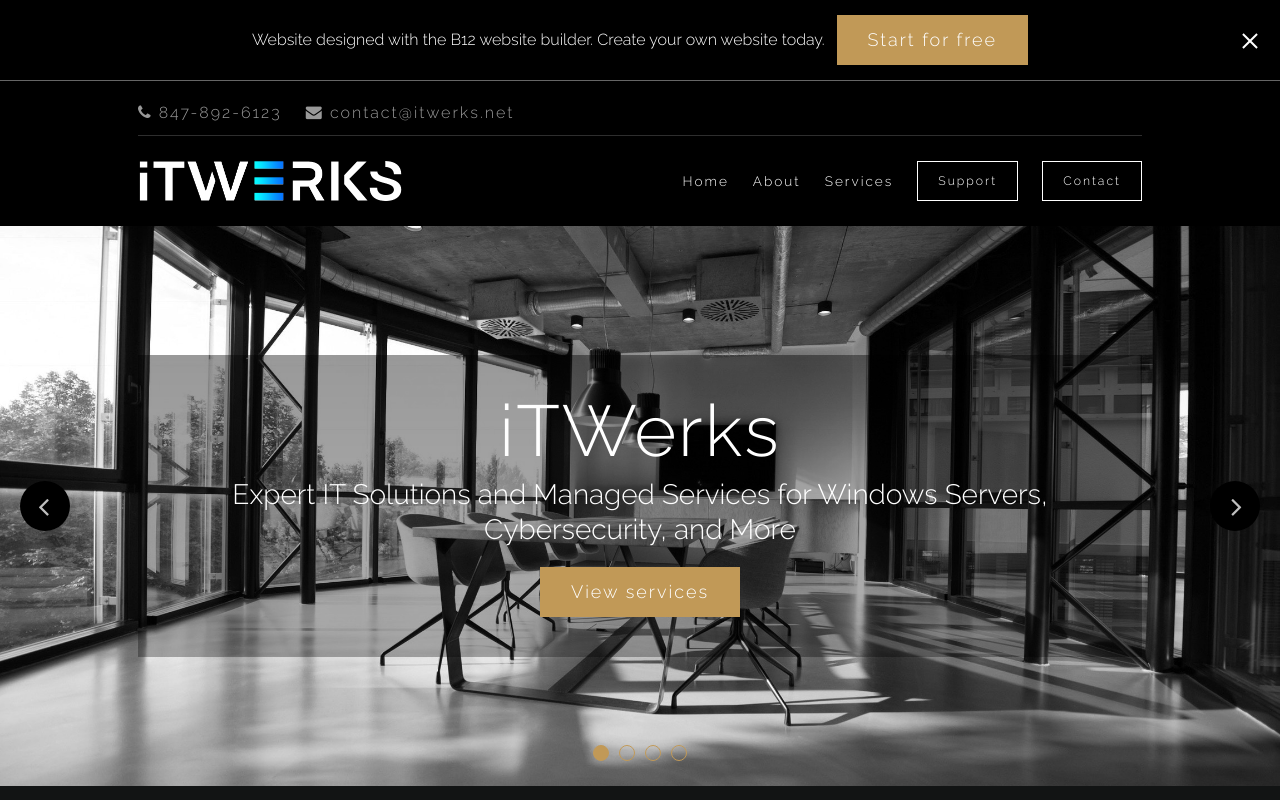
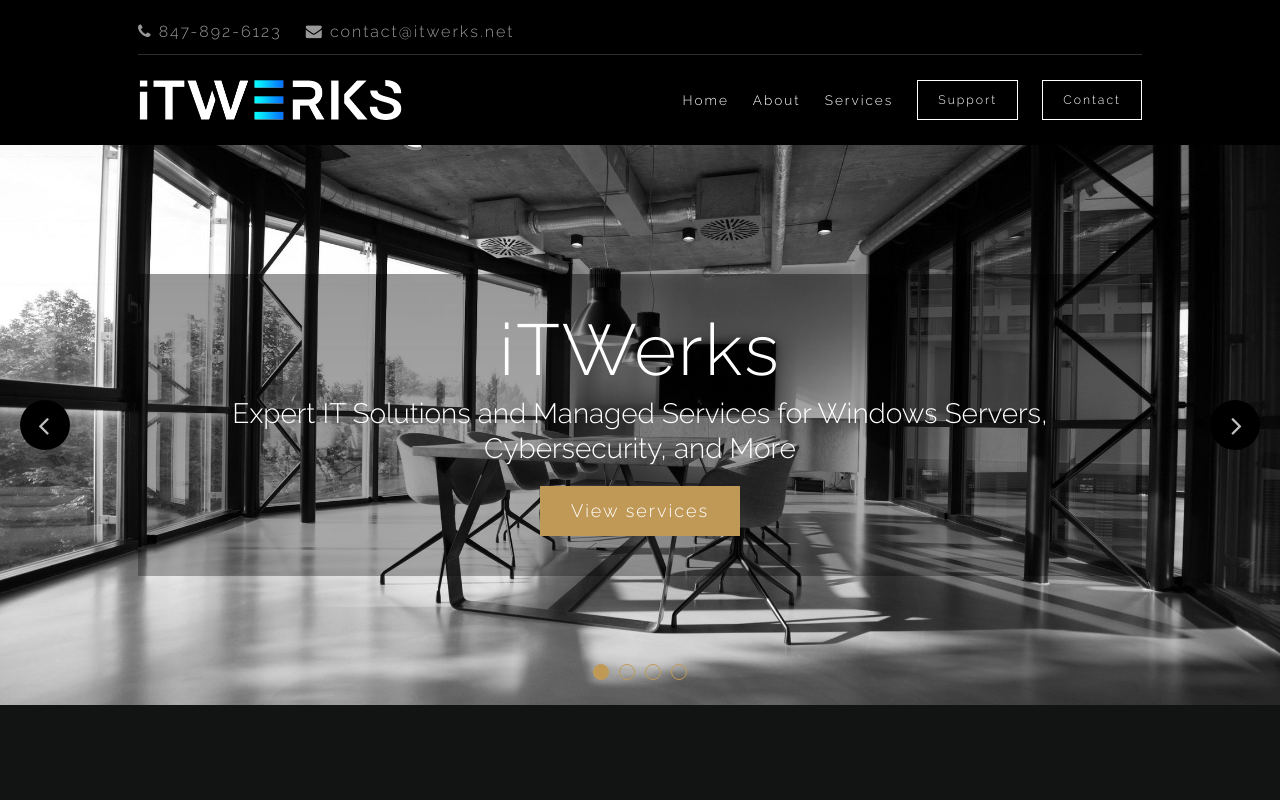
Before and after one commit to richknowles/2024itwerks, a plain HTML site: page index.html in a window 1280 px wide. Shown: the top 800 px of the page. Drawn offline with Linux system fonts and the light colour scheme; some packages are replaced by stand-ins of ours; grey boxes are pictures that could not be loaded; files whose address does not match are found by name.

Commit message:
Update index.html

```diff
--- a/index.html
+++ b/index.html
@@ -227,32 +227,6 @@
   <span class="skip-to-main-content__text">Skip to main content</span>
 </a>
 
-
-
-  <div id="sb-banner" style="visibility: hidden;">
-
-
-
-
-  <section class="sb-section sb-section-opt-dark option-align-center option-width-12col">
-    <div class="container sb-container-fixed sb-container">
-      <div class="sb-banner option-width sb-section-alignable" data-persist="true">
-        <div class="sb-banner__content">
-          <div class="sb-paragraph sb-section-alignable">
-            <span>
-              <p>Website designed with the B12 website builder. Create your own website today.</p>
-            </span>
-            <span>
-              <a class="sb-cta-wrapper__btn sb-button sb-button--primary" href="https://www.b12.io/ai-web-design/?utm_source=client&utm_medium=banner&utm_campaign=ai-web-design" rel="noreferrer" target="_blank">Start for free</a>
-            </span>
-          </div>
-        </div>
-      </div>
-      <button class="sb-banner__close"><div class="sb-banner__close-icon"></div></button>
-    </div>
-  </section>
-
-
   </div>
 
   <div id="sb-navigation">
```
